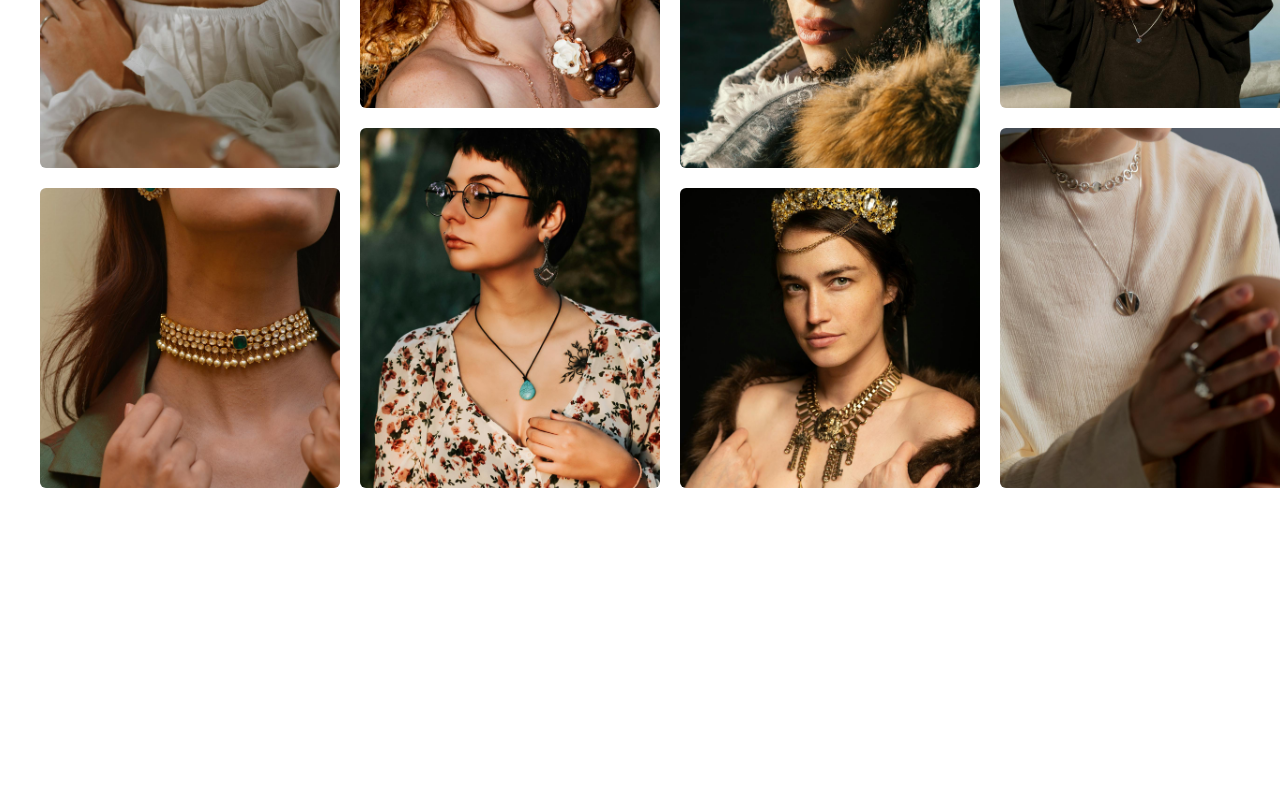
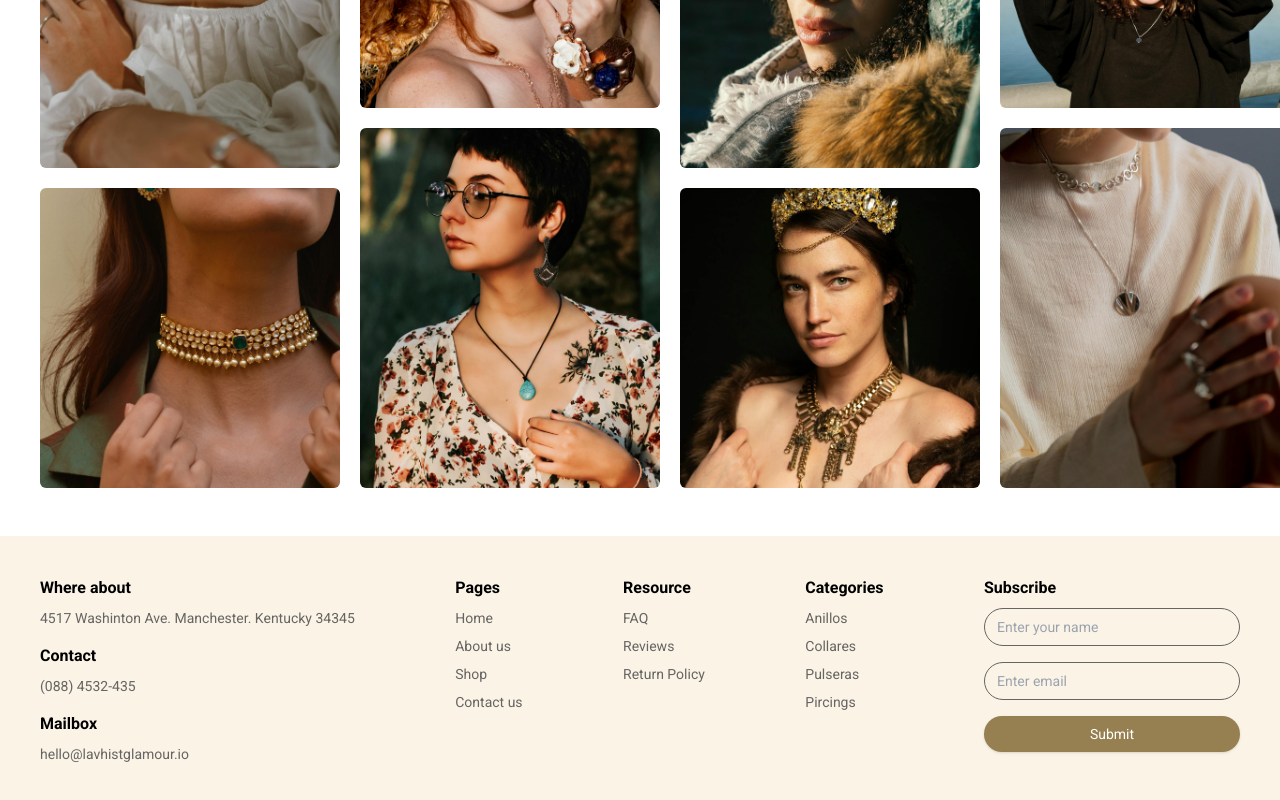
Before and after one commit to SQdeveloper/ChicNest-ecommerce, a React (Vite) app: page / in a window 1280 px wide. Shown: the part 3370-4170 px from the top of the page. Before the commit the page ends 3858 px from the top, so only its background shows below. Built offline with nearby package versions, Linux system fonts and the light colour scheme.

Commit message:
Adding footer

```diff
--- a/src/App.tsx
+++ b/src/App.tsx
@@ -2,6 +2,7 @@ import { BrowserRouter as Router, Route, Routes } from 'react-router-dom'
 import './App.css'
 import Header from './components/Header'
 import Home from './pages/home/Home'
+import Footer from './components/Footer'
 
 function App() {
 
@@ -12,6 +13,7 @@ function App() {
         <Routes>
           <Route path='/' element={<Home/>}></Route>
         </Routes>
+        <Footer/>
       </Router>
     </>
   )
--- /dev/null
+++ b/src/components/Footer.tsx
@@ -0,0 +1,81 @@
+import { Link } from "react-router-dom";
+import Button from "./ui/Button";
+
+const Footer = () => {
+    return (
+        <footer className="bg-light-brown font-secondary px-10 py-10 flex gap-5 justify-between mt-12">
+            <div className="flex flex-col gap-4">
+                <aside>
+                    <h3 className="mb-2 font-bold">Where about</h3>
+                    <p className="text-rat-gray text-sm">4517 Washinton Ave. Manchester. Kentucky 34345</p>
+                </aside>
+                <aside>
+                    <h3 className="mb-2 font-bold">Contact</h3>
+                    <p className="text-rat-gray text-sm">(088) 4532-435</p>
+                </aside>
+                <aside>
+                    <h3 className="mb-2 font-bold">Mailbox</h3>
+                    <p className="text-rat-gray text-sm">hello@lavhistglamour.io</p>
+                </aside>
+            </div>
+            <aside>
+                <h3 className="mb-2 font-bold">Pages</h3>
+                <ul className="text-sm flex flex-col gap-2 text-rat-gray">
+                    <li>
+                        <Link to={''}>Home</Link>
+                    </li>
+                    <li>
+                        <Link to={''}>About us</Link>
+                    </li>
+                    <li>
+                        <Link to={''}>Shop</Link>
+                    </li>
+                    <li>
+                        <Link to={''}>Contact us</Link>
+                    </li>
+                </ul>
+            </aside>
+            <aside>
+                <h3 className="mb-2 font-bold">Resource</h3>
+                <ul className="text-sm flex flex-col gap-2 text-rat-gray">
+                    <li>
+                        <Link to={''}>FAQ</Link>
+                    </li>
+                    <li>
+                        <Link to={''}>Reviews</Link>
+                    </li>
+                    <li>
+                        <Link to={''}>Return Policy</Link>
+                    </li>
+                </ul>
+            </aside>
+            <aside>
+                <h3 className="mb-2 font-bold">Categories</h3>
+                <ul className="text-sm flex flex-col gap-2 text-rat-gray">
+                    <li>
+                        <Link to={''}>Anillos</Link>
+                    </li>
+                    <li>
+                        <Link to={''}>Collares</Link>
+                    </li>
+                    <li>
+                        <Link to={''}>Pulseras</Link>
+                    </li>
+                    <li>
+                        <Link to={''}>Pircings</Link>
+                    </li>
+                </ul>
+            </aside>
+            <aside>
+                <h3 className="mb-2 font-bold">Subscribe</h3>
+                <form className="w-64 flex flex-col gap-4" action="">
+                    <input className="text-sm border border-rat-gray px-3 bg-transparent rounded-full py-2" placeholder="Enter your name" type="text" />
+                    <input className="text-sm border border-rat-gray px-3 bg-transparent rounded-full py-2" placeholder="Enter email" type="text" />
+                    <Button className="w-full">Submit</Button>
+                </form>
+            </aside>
+        </footer>
+    );
+};
+
+export default Footer;
--- a/src/components/ui/Button.tsx
+++ b/src/components/ui/Button.tsx
@@ -1,20 +1,12 @@
 import { Link } from "react-router-dom";
-import { ArrowLeftDown } from "./icons";
 
-const Button = () => {
+const Button = ({children, className}: {className?:string, children:React.ReactNode}) => {
     return (
         <Link
             to=''
-            className="relative shadow block font-secondary text-sm w-fit text-white"
+            className={`${className} px-4 py-2 text-center rounded-full bg-brown relative shadow block font-secondary text-sm w-fit text-white`}
         >
-            <div className="bg-brown z-20 flex gap-1 text-nowrap px-6 py-2 text-transparent rounded-[3px] justify-center items-center">
-                <span>Shop Now</span>
-                <ArrowLeftDown/>
-            </div>
-            <div className="absolute z-30 gap-1 top-[4px] left-[5px] w-full border border-light-brown rounded-[3px] bg-brown h-full flex justify-center items-center">
-                <span>Shop Now</span>
-                <ArrowLeftDown className="w-4"/>
-            </div>
+            {children}
         </Link>
     );
 };
--- a/src/pages/home/components/BannerSection.tsx
+++ b/src/pages/home/components/BannerSection.tsx
@@ -10,7 +10,7 @@ const BannerSection = () => {
                     className="h-[38rem] w-full object-cover rounded-xl"
                 />
                 <img
-                    src="https://images.pexels.com/photos/177332/pexels-photo-177332.jpeg?auto=compress&cs=tinysrgb&w=400"
+                    src="../../src/assets/images/collar.jpg"
                     alt="banner"
                     className="absolute left-0 bottom-0 h-[20rem] border-4 border-light-brown w-36 rounded-full object-cover object-center"
                 />
```
Also changed, not shown: src/assets/images/collar.jpg (added).
